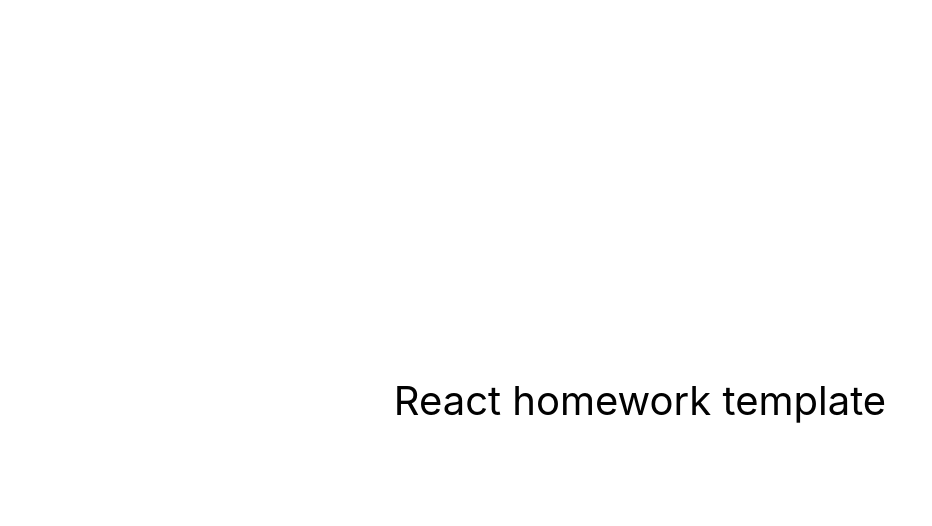
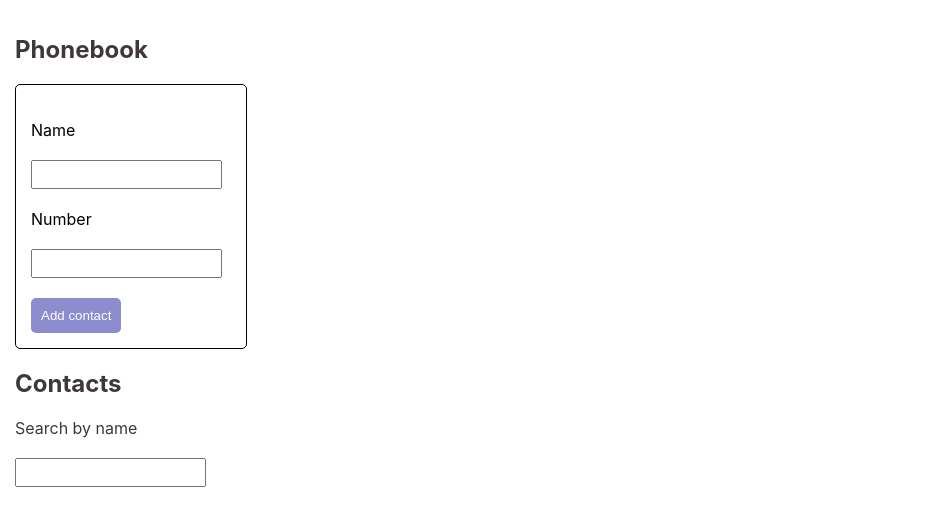
Before and after one commit to V1talquaaa/goit-react-hw-06-phonebook, a React (Create React App) app: page / in a window 1280 px wide. Shown: the top 526 px of the page, without its empty margins (0-932 px from the left). Built offline with nearby package versions, Linux system fonts and the light colour scheme.

Commit message:
copied hw-6

```diff
--- a/package.json
+++ b/package.json
@@ -2,11 +2,13 @@
   "name": "react-homework-template",
   "version": "0.1.0",
   "private": true,
-  "homepage": "https://goitacademy.github.io/react-homework-template/",
+  "homepage": "https://V1talquaaa.github.io/goit-react-hw-06-phonebook/",
   "dependencies": {
     "@testing-library/jest-dom": "^5.16.3",
     "@testing-library/react": "^12.1.4",
     "@testing-library/user-event": "^13.5.0",
+    "nanoid": "^4.0.2",
+    "prop-types": "^15.8.1",
     "react": "^18.1.0",
     "react-dom": "^18.1.0",
     "react-scripts": "5.0.1",
--- a/src/components/App.jsx
+++ b/src/components/App.jsx
@@ -1,16 +1,68 @@
+import { useState, useEffect } from "react";
+import { nanoid } from 'nanoid'
+import { Form } from "./Form/Form";
+import { ContactList } from "./ContactList/ContactList";
+import { Filter } from "./Filter/Filter";
+
+
 export const App = () => {
+
+  const [contacts, setContacts] = useState(()=> JSON.parse(localStorage.getItem('contact')) || [])
+  const [filter, setFilter] = useState('')
+
+useEffect(() => {
+ localStorage.setItem('contact', JSON.stringify(contacts))
+}, [contacts])
+
+
+  const onSubmitContact = ({name, number}) => {
+
+    createContact({
+      name:name,
+      number:number,
+    })
+
+  }
+
+  const createContact = (data) => {
+   const newUser = {
+    ...data,
+    id: nanoid()
+   }
+   if (contacts.find(contact => contact.name.toLowerCase() === newUser.name.toLowerCase())) {
+    alert('This contact already exist')
+    return
+   }
+   setContacts((prevState) => [...prevState, newUser])
+  }
+
+  const handleNameInput = ({target}) => {
+    onChange(target.value)
+  }
+
+ const onChange = (query) => {
+    setFilter(query)
+  }
+
+
+  const getContactBySearch = () => {
+    const normalizedFilter = filter.toLowerCase()
+    const filteredContact = contacts.filter(contact => contact.name.toLowerCase().includes(normalizedFilter))
+    return filteredContact
+  }
+
+  const handleDelete = (id) => {
+    setContacts((prevState)=> prevState.filter(contact => contact.id !== id))
+  }
+
   return (
-    <div
-      style={{
-        height: '100vh',
-        display: 'flex',
-        justifyContent: 'center',
-        alignItems: 'center',
-        fontSize: 40,
-        color: '#010101'
-      }}
-    >
-      React homework template
-    </div>
-  );
+  <>
+  <h2>Phonebook</h2>
+  <Form onSubmitContact={onSubmitContact} />
+  <h2>Contacts</h2>
+  <Filter handleNameInput={handleNameInput}/>
+  <ContactList contacts={getContactBySearch()} handleDelete={handleDelete}/>
+
+</>
+  )
 };
--- /dev/null
+++ b/src/components/ContactList/ContactList.jsx
@@ -0,0 +1,39 @@
+import css from './ContactList.module.css';
+import PropTypes from 'prop-types';
+
+const ContactList = ({contacts, handleDelete}) => {
+  return (
+    <ul>
+      {contacts.map(({ name, number, id }) => {
+        return (
+          <li key={id} className={css.contactList}>
+            <p>
+              {name}: {number}
+            </p>
+            <button
+              type="button"
+              onClick={() => handleDelete(id)}
+              id={id}
+              className={css.deleteBtn}
+            >
+              Delete
+            </button>
+          </li>
+        );
+      })}
+    </ul>
+  );
+};
+
+ContactList.propTypes = {
+  contacts: PropTypes.arrayOf(
+    PropTypes.shape({
+      name: PropTypes.string.isRequired,
+      number: PropTypes.string.isRequired,
+      id: PropTypes.string.isRequired,
+    }).isRequired
+  ).isRequired,
+  handleDelete: PropTypes.func.isRequired,
+};
+
+export { ContactList };
--- /dev/null
+++ b/src/components/ContactList/ContactList.module.css
@@ -0,0 +1,18 @@
+ul {
+    list-style: none;
+    padding: 0;
+}
+.contactList {
+display: flex;
+align-items: baseline;
+}
+
+.deleteBtn {
+    padding: 5px;
+    display: block;
+    margin-top: 0;
+    margin-left: 10px;
+    height: 20px;
+    width: 60px;
+    cursor: pointer;
+}
--- /dev/null
+++ b/src/components/Filter/Filter.jsx
@@ -0,0 +1,17 @@
+
+import PropTypes from 'prop-types';
+const Filter = ({handleNameInput}) => {
+
+    return (
+            <>
+            <p>Search by name</p>
+            <input type="text" name="filter" onChange={handleNameInput} />
+            </>
+        )
+    }
+
+    Filter.propTypes = {
+        handleNameInput: PropTypes.func.isRequired,
+    }
+
+    export { Filter }
--- /dev/null
+++ b/src/components/Form/Form.jsx
@@ -0,0 +1,65 @@
+import { nanoid } from 'nanoid';
+import { useState } from 'react';
+import './Form.module.css'
+import PropTypes from 'prop-types';
+
+
+const Form = ({onSubmitContact}) => {
+
+  const [name, setName] = useState('')
+  const [number, setNumber] = useState('')
+
+
+ const onChange = ({target: {name, value}}) => {
+    if(name === 'name') {
+      setName(value)
+    } else if(name === 'number') {
+      setNumber(value)
+    }
+
+  }
+
+const onSubmit = (e) => {
+  e.preventDefault();
+  onSubmitContact({name:name, number:number})
+  setName('')
+  setNumber('')
+}
+
+    return (
+      <form action="" onSubmit={onSubmit}>
+        <label htmlFor={nanoid()}>Name</label>
+        <input
+          type="text"
+          id={nanoid()}
+          name="name"
+          pattern="^[a-zA-Zа-яА-Я]+(([' -][a-zA-Zа-яА-Я ])?[a-zA-Zа-яА-Я]*)*$"
+          title="Name may contain only letters, apostrophe, dash and spaces. For example Adrian, Jacob Mercer, Charles de Batz de Castelmore d'Artagnan"
+          required
+          onChange={onChange}
+          value={name}
+        />
+        <label htmlFor={nanoid()}>Number</label>
+        <input
+          type="tel"
+          name="number"
+          pattern="\+?\d{1,4}?[-.\s]?\(?\d{1,3}?\)?[-.\s]?\d{1,4}[-.\s]?\d{1,4}[-.\s]?\d{1,9}"
+          title="Phone number must be digits and can contain spaces, dashes, parentheses and can start with +"
+          required
+          onChange={onChange}
+          value={number}
+        />
+
+        <button type='submit'>
+          Add contact
+        </button>
+      </form>
+    );
+  };
+
+
+Form.propTypes = {
+  onSubmitContact: PropTypes.func.isRequired,
+}
+
+export { Form };
--- /dev/null
+++ b/src/components/Form/Form.module.css
@@ -0,0 +1,7 @@
+form {
+    width: 200px;
+    border: 1px solid black;
+    padding: 15px;
+    border-radius: 5px;
+
+}
--- a/src/index.css
+++ b/src/index.css
@@ -2,6 +2,7 @@
 
 body {
   margin: 0;
+  padding: 15px;
   font-family: -apple-system, BlinkMacSystemFont, 'Segoe UI', 'Roboto', 'Oxygen',
     'Ubuntu', 'Cantarell', 'Fira Sans', 'Droid Sans', 'Helvetica Neue',
     sans-serif;
@@ -13,3 +14,27 @@ code {
   font-family: source-code-pro, Menlo, Monaco, Consolas, 'Courier New',
     monospace;
 }
+
+h2, p {
+  color: rgb(63, 56, 56);
+}
+
+label, input {
+  display: block;
+  margin-top: 20px;
+}
+
+input {
+  padding: 5px;
+}
+
+button {
+  margin-top: 20px;
+  padding: 10px;
+  display: block;
+  background-color: rgb(140, 140, 207);
+  border: none;
+  border-radius: 5px;
+  color: #fff;
+  cursor: pointer;
+}
```
Also changed, not shown: 1 other file (tests, documents, lock files or other folders).
